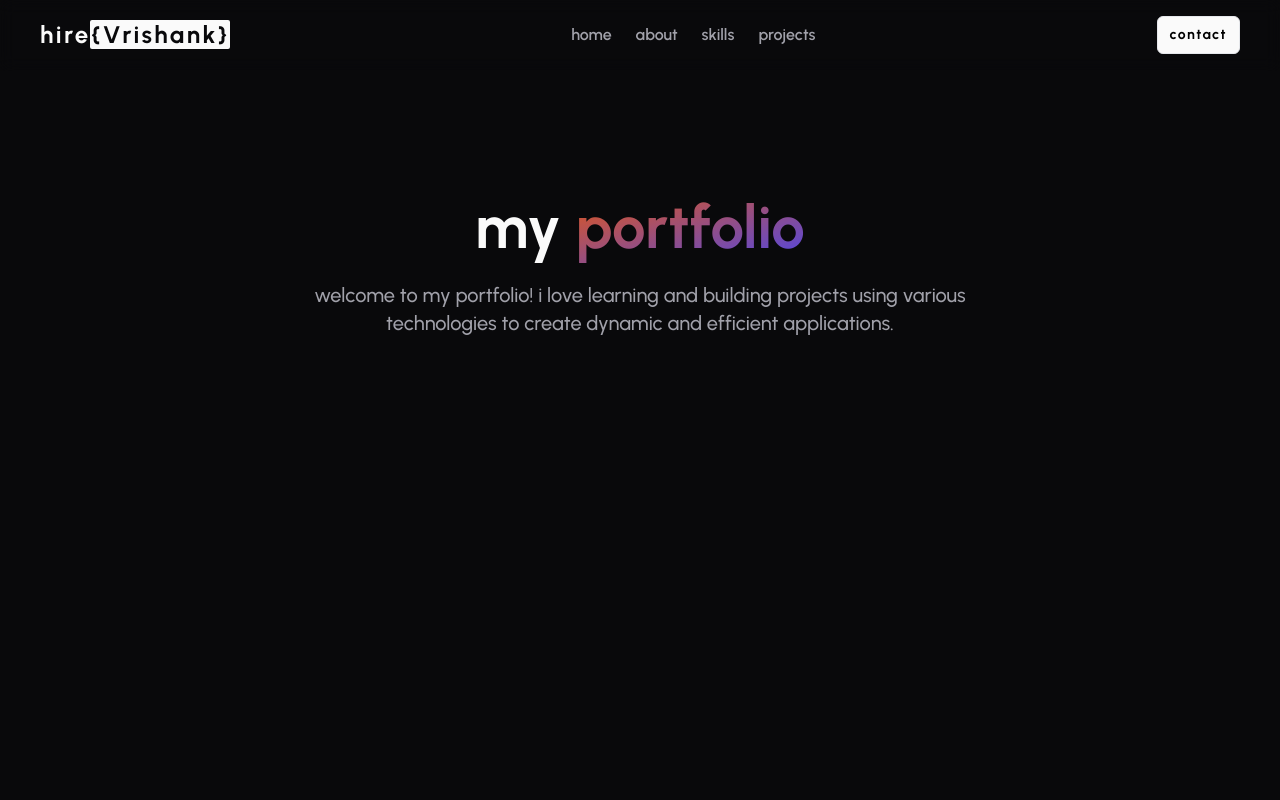
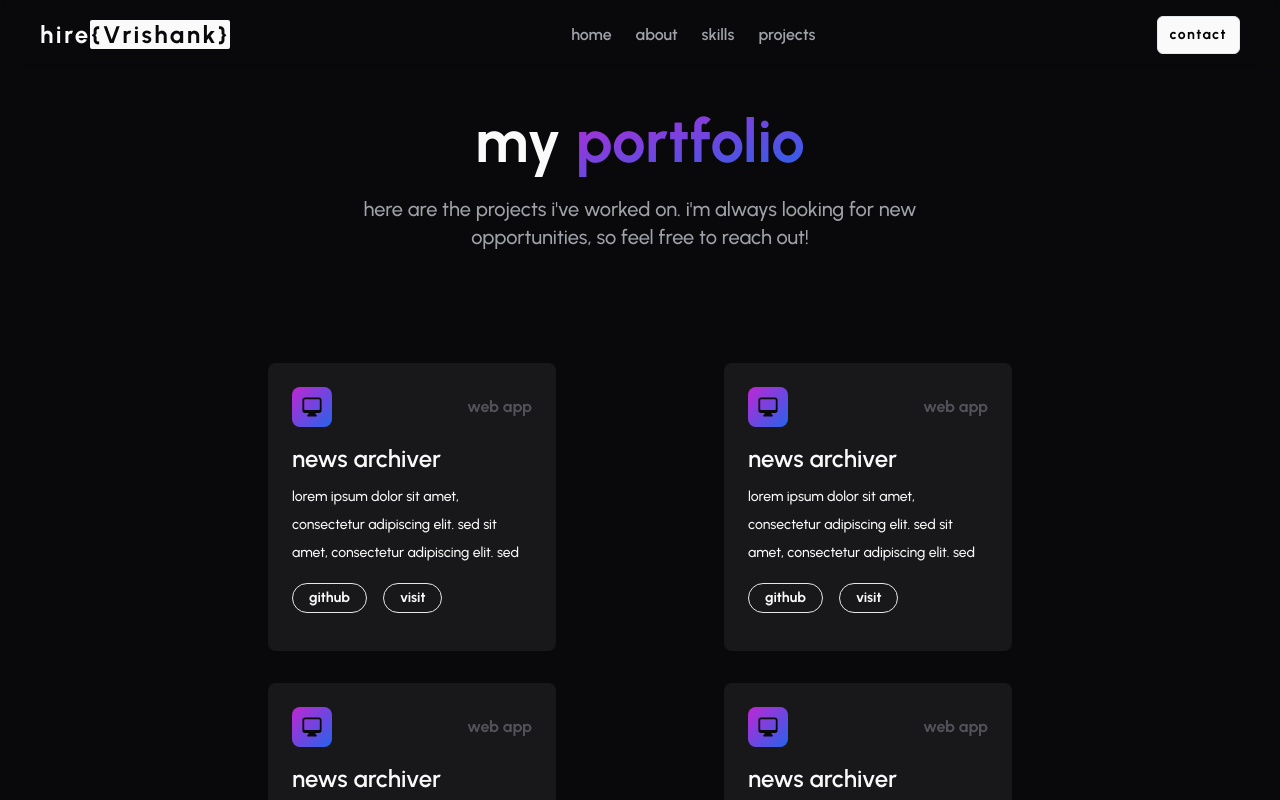
Before and after one commit to knahsirV/Portfolio, a Next.js app: page /projects in a window 1280 px wide. Shown: the top 800 px of the page. Built offline with nearby package versions, Linux system fonts and the light colour scheme; what prettier-plugin-tailwindcss would draw is missing.

Commit message:
project grid done, need to add data

```diff
--- a/app/projects/page.tsx
+++ b/app/projects/page.tsx
@@ -5,26 +5,26 @@ export default function Home() {
   return (
     <>
       <Navbar />
-      <main className='mx-auto min-h-screen p-6 lowercase md:w-3/4 md:p-10'>
-        <section className='mb-16 grid place-content-center md:h-[45vh]'>
+      <main className='mx-auto min-h-screen max-w-6xl p-6 lowercase md:w-3/4 md:p-10'>
+        <section id='hero' className=' top-20 mb-16 grid place-content-center'>
           <h1 className='mb-6 text-center text-5xl font-bold text-zinc-50 md:text-6xl'>
             my
-            <span className='bg-gradient-to-br from-orange-600 to-indigo-600 bg-clip-text text-transparent'>
+            <span className='bg-gradient-to-br from-fuchsia-600 to-blue-600 bg-clip-text text-transparent'>
               {" portfolio"}
             </span>
           </h1>
           <p className='mx-auto mb-12 max-w-2xl text-center text-lg font-medium text-zinc-400 md:text-xl'>
-            Welcome to my portfolio! I love learning and building projects using various
-            technologies to create dynamic and efficient applications.
+            Here are the projects I've worked on. I'm always looking for new opportunities, so feel
+            free to reach out!
           </p>
-          {/* <div className='flex flex-col flex-wrap items-center gap-4 md:flex-row md:justify-between md:gap-0'>
-            {[...Array(9).keys()].map((project) => (
-              <div key={project}>
-                <Project />
-              </div>
-            ))}
-          </div> */}
         </section>
+        <div className='flex flex-col flex-wrap items-center gap-4 md:flex-row md:justify-around md:gap-8'>
+          {[...Array(9).keys()].map((project) => (
+            <div key={project}>
+              <Project />
+            </div>
+          ))}
+        </div>
       </main>
     </>
   );
```
